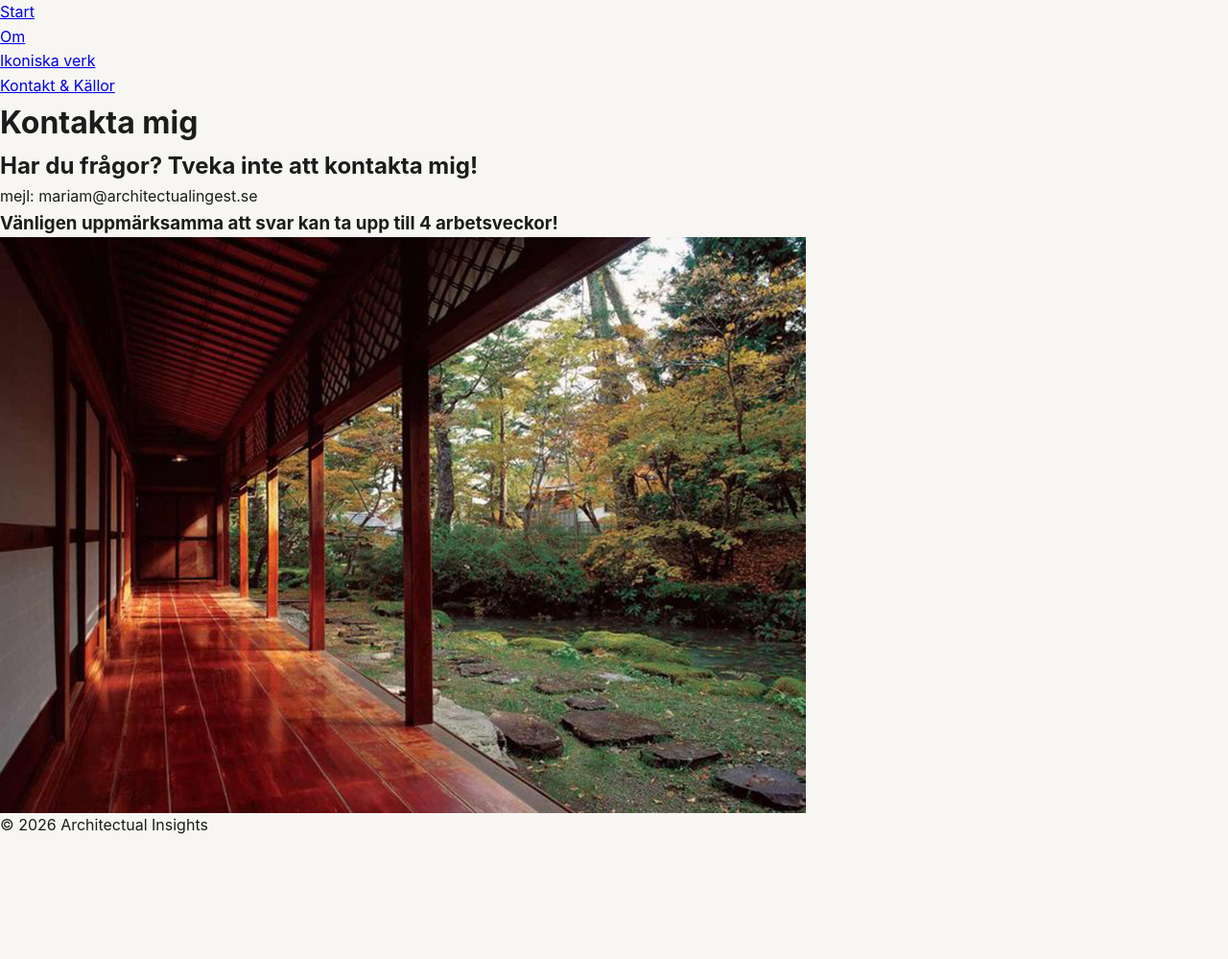
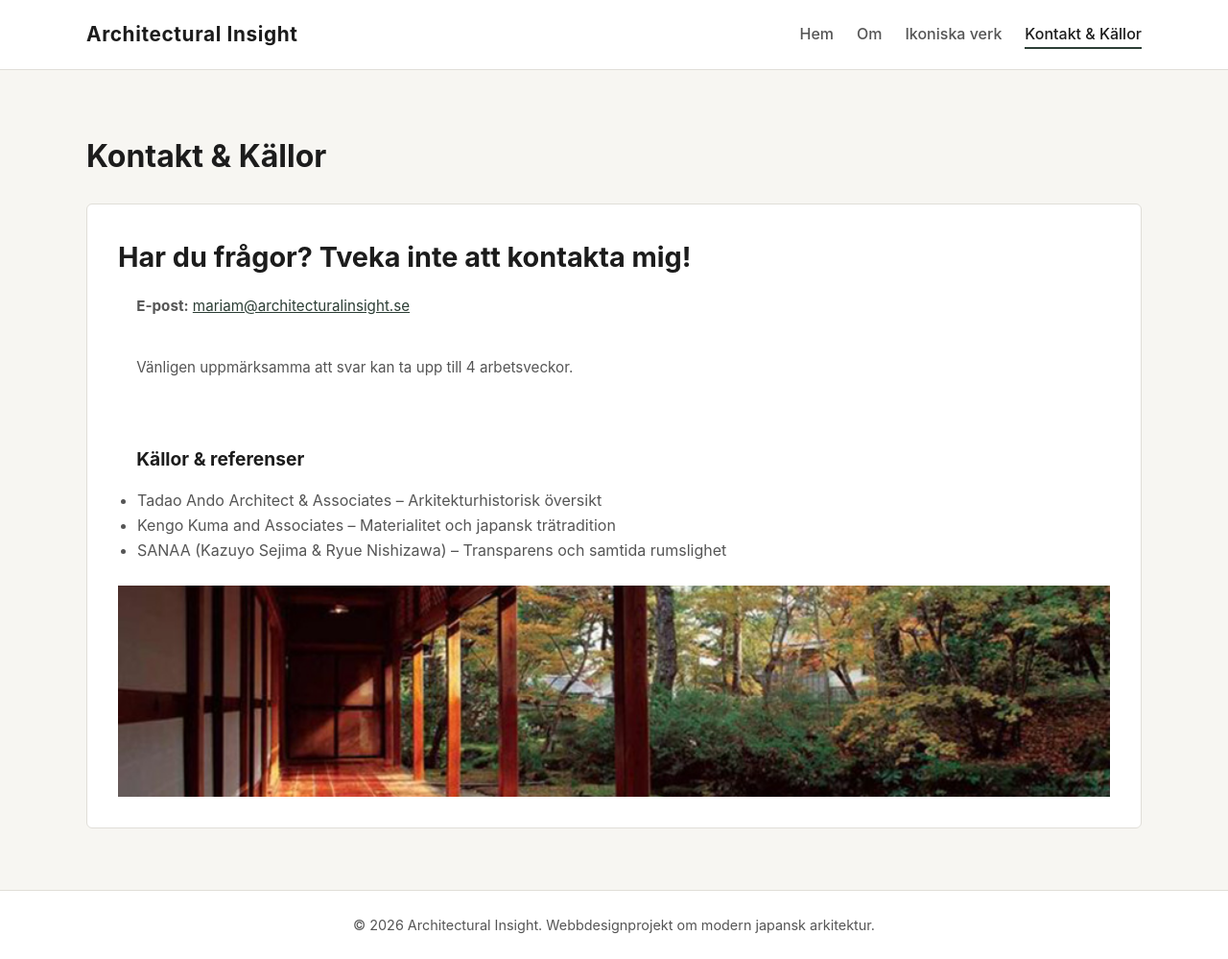
Before and after one commit to mariammksm/Programmering, a plain HTML site: page Kontakt.html in a window 1280 px wide. Shown: the whole page at 96% size. Before the commit the page ends 873 px from the top, so only its background shows below. Drawn offline with Linux system fonts and the light colour scheme.

Commit message:
kontakt upd

```diff
--- a/Kontakt.html
+++ b/Kontakt.html
@@ -3,44 +3,54 @@
 <head>
     <meta charset="UTF-8">
     <meta name="viewport" content="width=device-width, initial-scale=1.0">
-  <title>Kontakt | Architectual Insightt</title>
+    <meta name="description" content="Kontakta Mariam Kasambula och ta del av källor och referenser för webbprojektet om modern japansk arkitektur.">
+    <title>Kontakt &amp; Källor | Architectural Insight</title>
+    <link rel="icon" type="image/png" href="images/favicon.png">
     <link rel="stylesheet" href="css/style.css">
-  <link rel="icon" type="image/png" href="images/favicon.png">
     <script src="js/script.js" defer></script>
 </head>
 <body>
-  <!-- Sidhuvud med huvudnavigering -->
-  <header>
+    <header class="site-header">
+        <div class="container header-inner">
+            <a href="index.html" class="logo">Architectural Insight</a>
             <nav aria-label="Huvudmeny">
-      <ul>
-       <li><a href="index.html">Start</a></li>
+                <ul class="nav-list">
+                    <li><a href="index.html">Hem</a></li>
                     <li><a href="om.html">Om</a></li>
                     <li><a href="projekt.html">Ikoniska verk</a></li>
-        <li><a href="Kontakt.html">Kontakt &amp; Källor</a></li>
+                    <li><a href="kontakt.html" class="active" aria-current="page">Kontakt &amp; Källor</a></li>
                 </ul>
             </nav>
+        </div>
     </header>
 
-  <!-- Huvudinnehåll -->
-  <main>
-    <h1>Kontakta mig</h1>
+    <main class="container intro-section">
+        <h1>Kontakt &amp; Källor</h1>
 
-    <section>
+        <section class="card" style="padding: 2rem; margin-top: 1.5rem;">
             <h2>Har du frågor? Tveka inte att kontakta mig!</h2>
-      <p> mejl: mariam@architectualingest.se
+            <p style="margin-bottom: 1rem;">
+                <strong>E-post:</strong>
+                <a href="mailto:mariam@architecturalinsight.se" style="color: var(--accent-color); text-decoration: underline;">mariam@architecturalinsight.se</a>
             </p>
+            <p style="margin-bottom: 1.5rem; color: var(--muted-text);">Vänligen uppmärksamma att svar kan ta upp till 4 arbetsveckor.</p>
 
             <article>
-        <h3> Vänligen uppmärksamma att svar kan ta upp till 4 arbetsveckor!</h3>
-       <img src="images/Japanesearchitecture4.jpg" alt="Den böljande betongtrappan med små bronsankor och en varm tegelvägg i The Earth & Flight House i Kamakura.">
+                <h3>Källor &amp; referenser</h3>
+                <ul style="margin: 0.5rem 0 1.5rem 1.25rem; color: var(--muted-text);">
+                    <li>Tadao Ando Architect &amp; Associates – Arkitekturhistorisk översikt</li>
+                    <li>Kengo Kuma and Associates – Materialitet och japansk trätradition</li>
+                    <li>SANAA (Kazuyo Sejima &amp; Ryue Nishizawa) – Transparens och samtida rumslighet</li>
+                </ul>
+                <img src="images/Japanesearchitecture4.jpg" alt="Modern japansk arkitektur med minimalistiska linjer och naturligt ljusinsläpp">
             </article>
         </section>
     </main>
 
-  <!-- Sidfot -->
-  <footer>
-    <p>&copy; 2026 Architectual Insights</p>
+    <footer class="site-footer">
+        <div class="container">
+            <p>&copy; 2026 Architectural Insight. Webbdesignprojekt om modern japansk arkitektur.</p>
+        </div>
     </footer>
 </body>
-
 </html>
```
Lines whose indentation alone changed are shown as unchanged.
